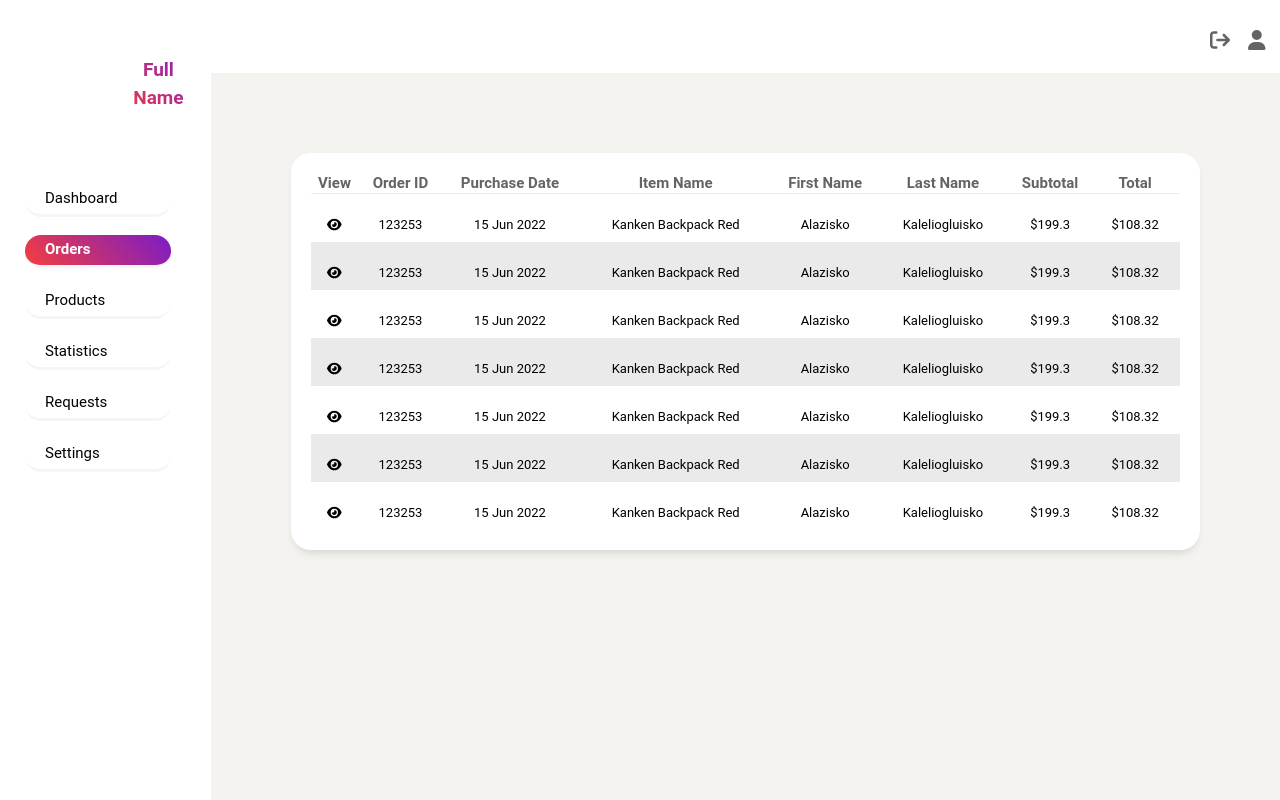
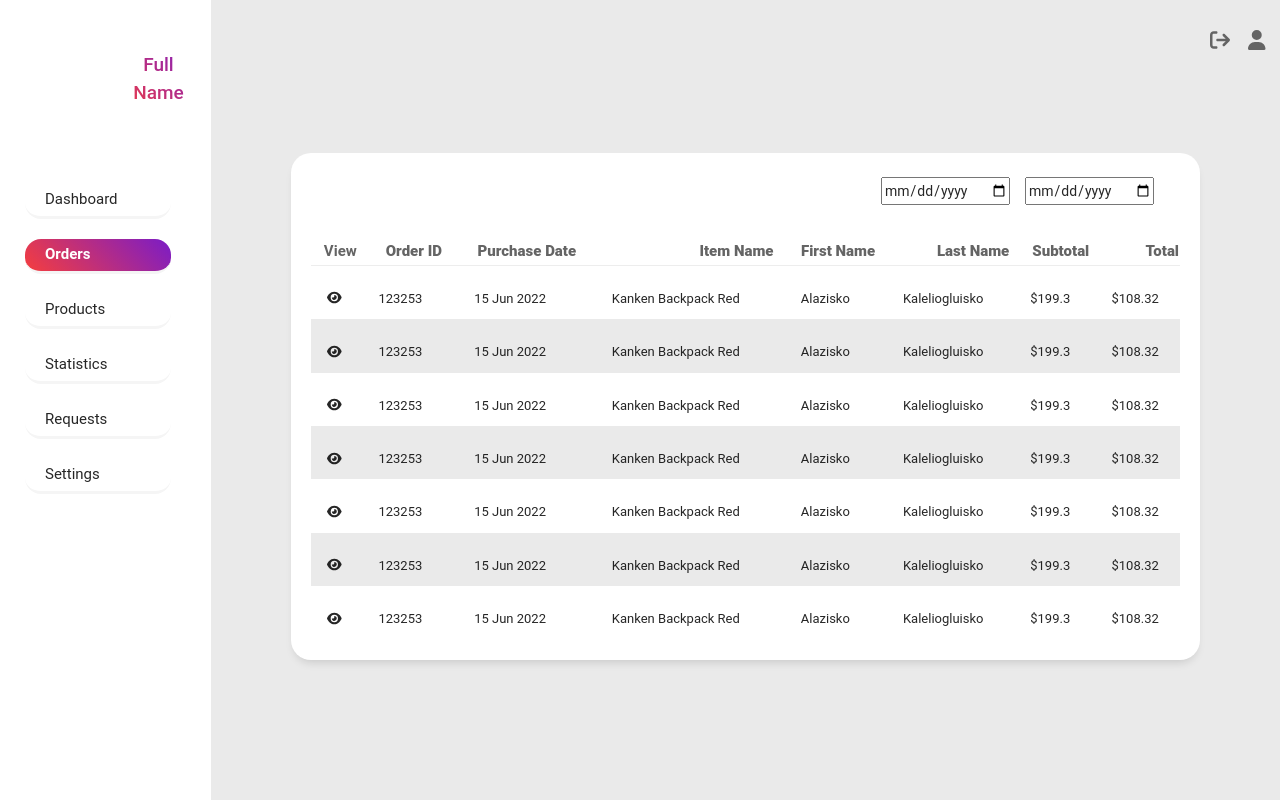
Before and after one commit to Akaleli1/admin-dashboard, a React (Create React App) app: page / in a window 1280 px wide. Shown: the top 800 px of the page. Built offline with nearby package versions, Linux system fonts and the light colour scheme.

Commit message:
Redesigned Navbar. Added date filter to Orders.

```diff
--- a/package.json
+++ b/package.json
@@ -9,6 +9,7 @@
     "@testing-library/jest-dom": "^5.16.4",
     "@testing-library/react": "^13.3.0",
     "@testing-library/user-event": "^13.5.0",
+    "antd": "^4.21.5",
     "react": "^18.2.0",
     "react-dom": "^18.2.0",
     "react-scripts": "5.0.1",
--- a/src/components/Hambar/index.jsx
+++ b/src/components/Hambar/index.jsx
@@ -1,3 +1,4 @@
+
 import React from 'react'
 
 function Hambar() {
@@ -13,6 +14,7 @@ function Hambar() {
           <section className="ham-user-section">
             <h4 className="ham-user-section-name">Full Name</h4>
           </section>
+
         </div>
         <div className="ham-menu">
           <ul className="ham-menu-ulist">
--- a/src/components/Navbar/index.jsx
+++ b/src/components/Navbar/index.jsx
@@ -1,7 +1,6 @@
 
 import { FontAwesomeIcon } from '@fortawesome/react-fontawesome'
 import {
-  faMagnifyingGlass,
   faArrowRightFromBracket,
   faUser
 } from '@fortawesome/free-solid-svg-icons'
--- a/src/components/shared/Table/OrderTable.jsx
+++ b/src/components/shared/Table/OrderTable.jsx
@@ -1,9 +1,22 @@
 import { FontAwesomeIcon } from "@fortawesome/react-fontawesome";
 import { faEye } from '@fortawesome/free-solid-svg-icons'
+
+
+
 function Order() {
+
+
   return (
     <div className="order-table-container">
     <div className="table-container">
+
+
+    <div className="date-picker">
+      <input placeholder="From" type="date"/>
+      <input placeholder="To" type="date"/>
+    </div>
+
+
 
     <table className="order-table">
       <thead className="table-header-section">
@@ -18,7 +31,6 @@ function Order() {
         <th><strong>Total</strong></th>
         </tr>
       </thead>
-
 
 
       <tbody>
--- a/src/index.js
+++ b/src/index.js
@@ -3,6 +3,7 @@ import ReactDOM from 'react-dom/client';
 import './styles/styles.scss';
 import App from './pages/App';
 
+import 'antd/dist/antd.css';
 
 const root = ReactDOM.createRoot(document.getElementById('root'));
 root.render(
--- a/src/styles/dashboard/hambar/styles.scss
+++ b/src/styles/dashboard/hambar/styles.scss
@@ -71,16 +71,16 @@
 }
 
 .ham-menu-list-element {
-    margin-bottom: 18px;
+    margin-bottom: 20px;
     border-bottom: solid;
     border-radius: 16px;
     font-weight:400;
     font-size: 15px;
     border-color: whitesmoke;
     background-color: white;
-    padding-top: 5px;
+    padding-top: 4px;
     padding-left: 20px;
-    height: 25px;
+    height: 35px;
     transition: font-weight .1s;
     &:hover,&::after,&:active {
         background-image: linear-gradient(45deg, #f53e3e, #7a1cc7);
--- a/src/styles/home/navbar/styles.scss
+++ b/src/styles/home/navbar/styles.scss
@@ -1,5 +1,5 @@
 .navbar-container{
-    background-color: #ffffff;
+    background-color:  rgba(221, 221, 221, 0.624);
     flex: 7;
     display: flex;
 }
--- a/src/styles/orders/styles.scss
+++ b/src/styles/orders/styles.scss
@@ -42,7 +42,9 @@ table{
     background-color: white;
     border-radius: 20px;
     padding: 20px;
+    position: relative;
     box-shadow: 0 6px 10px -4px rgb(0 0 0 / 15%);
+    text-align: end;
 }
 
 
@@ -54,3 +56,20 @@ table{
 .even{
     background-color: rgba(221, 221, 221, 0.624);
 }
+
+
+.date-picker{
+    font-size: 14px;
+    padding: 4px 11px 4px;
+    position: relative;
+    display: inline-flex;
+    &:hover{
+        transition: #57135a 0.3s, box-shadow 0.3s;
+    }
+    input{
+        margin-right: 15px;
+    }
+
+    margin-bottom: 30px;
+
+}
--- a/src/styles/styles.scss
+++ b/src/styles/styles.scss
@@ -41,6 +41,7 @@ body{
 }
 .body-container{
   flex: 91;
+  background-color:  rgba(221, 221, 221, 0.624);
 }
 
 /* code {
```
Also changed, not shown: 1 other file (tests, documents, lock files or other folders).
